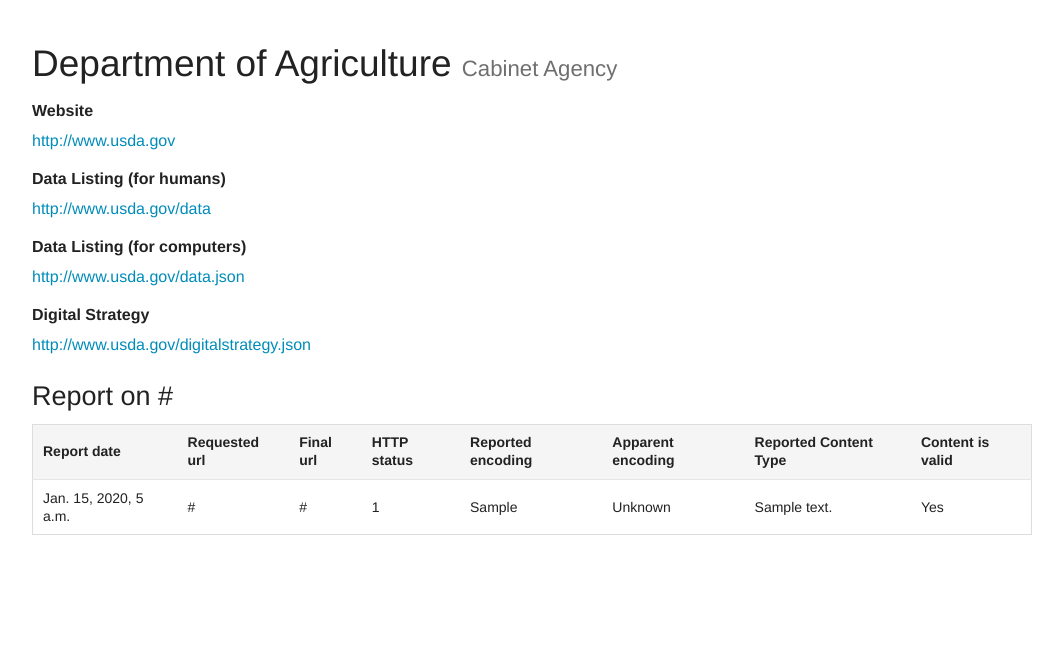
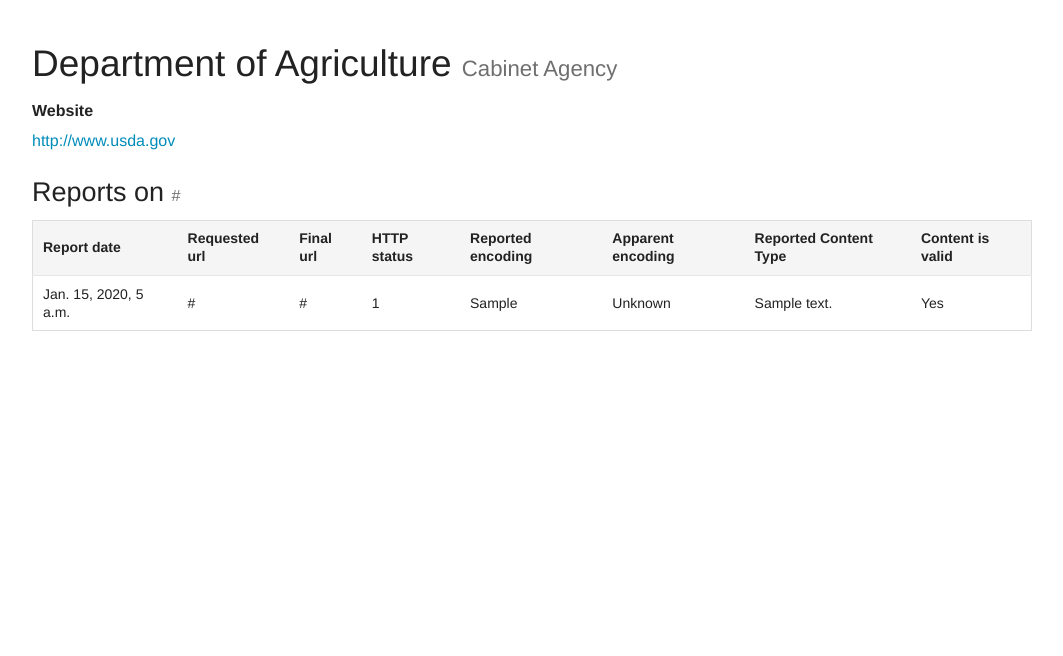
Before and after one commit to sunlightlabs/thezombies, a Django app: page /agency/department-of-agriculture in a window 1280 px wide. Shown: the part 45-701 px from the top of the page, without its empty margins (108-1171 px from the left). Run offline with Django 3.2, Linux system fonts and the light colour scheme; data comes from the database, SQL or seed files in the repository; tables that the repository leaves empty hold one stand-in row (values such as "Sample post"); parts of the project's set-up code (start-up, migrations or seed data) failed here and were passed over; some libraries are stand-ins or nearby versions.

Commit message:
Add crawl_json_catalog_urls, currently grabbing and parsing/validating json. Show reports in agency pages.

```diff
--- a/thezombies/templates/agency.html
+++ b/thezombies/templates/agency.html
@@ -4,16 +4,18 @@
     <dl>
         <dt>Website</dt>
         <dd>{{ agency.url|urlize }}</dd>
-        <dt>Data Listing (for humans)</dt>
-        <dd>{{ agency.data_page_url|urlize|default:'None/Unknown' }}</dd>
-        <dt>Data Listing (for computers)</dt>
-        <dd>{{ agency.data_json_url|urlize|default:'None/Unknown' }}</dd>
-        <dt>Digital Strategy</dt>
-        <dd>{{ agency.digitalstrategy_json_url|urlize|default:'None/Unknown' }}</dd>
     </dl>
-    {% for report in agency.reports.all %}
+    {% regroup agency.reports.all by url as url_list %}
+    {% for report_url in url_list %}
     <section>
-        <h3>Report on {{ report.url }}</h3>
+        <h3>Reports on
+        {% if report_url.grouper == agency.data_json_url %}
+        Data Catalog
+        {% elif report_url.grouper == agency.digitalstrategy_json_url %}
+        Digital Strategy
+        {% endif %}
+        <small>{{ report_url.grouper|urlize }}</small>
+        </h3>
         <table>
             <thead>
                 <tr>
@@ -28,6 +30,7 @@
                 </tr>
             </thead>
             <tbody>
+            {% for report in report_url.list %}
                 <tr>
                     <td>{{ report.created_at|localtime }}</td>
                     <td>{{ report.responses.earliest.requested_url }}</td>
@@ -38,6 +41,7 @@
                     <td>{{ report.responses.earliest.content_type|default:'Unknown' }}</td>
                     <td>{{ report.responses.earliest.content_valid|yesno:"Yes,No,Unknown" }}</td>
                 </tr>
+            {% endfor %}
             </tbody>
         </table>
     </section>
```
Also changed, not shown: thezombies/tasks.py (+25 -4 lines).
